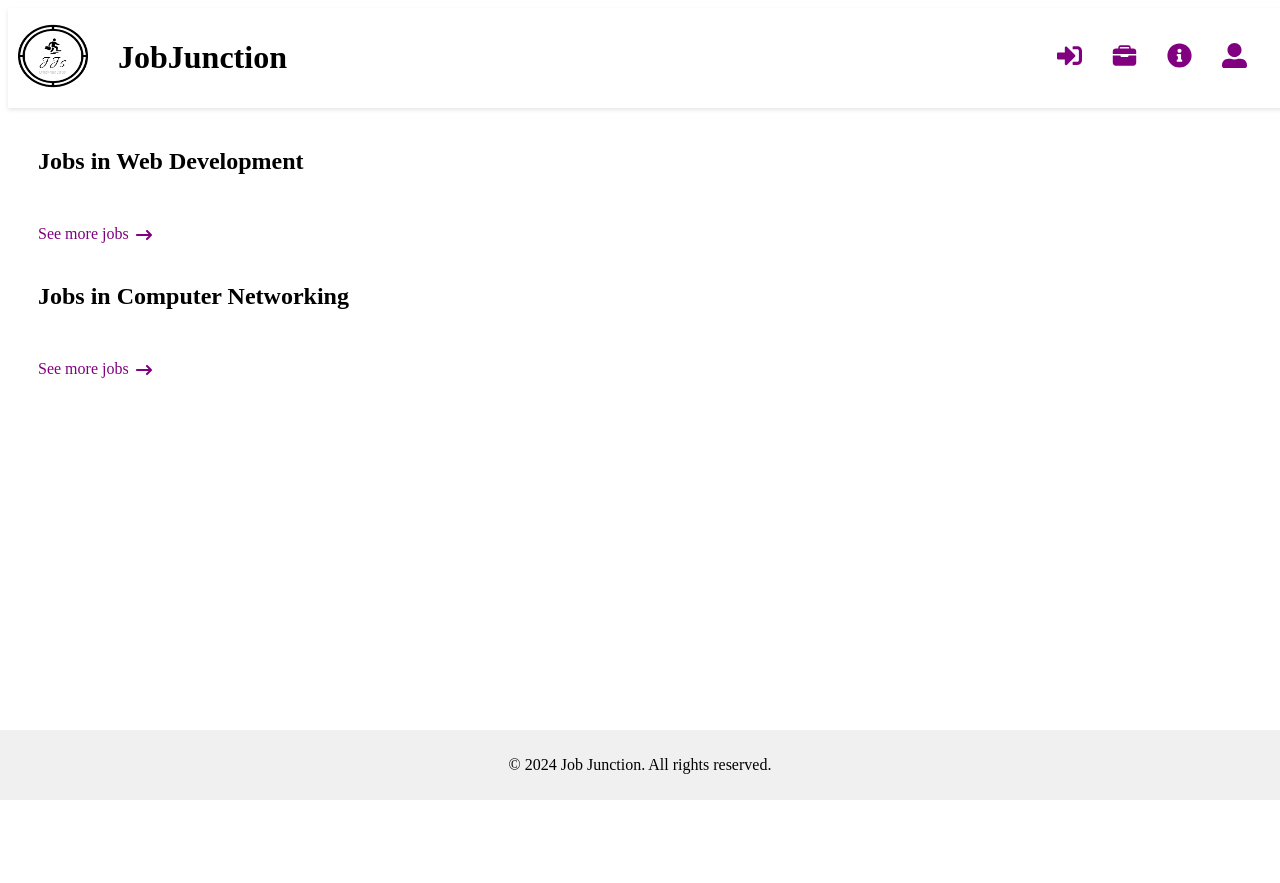
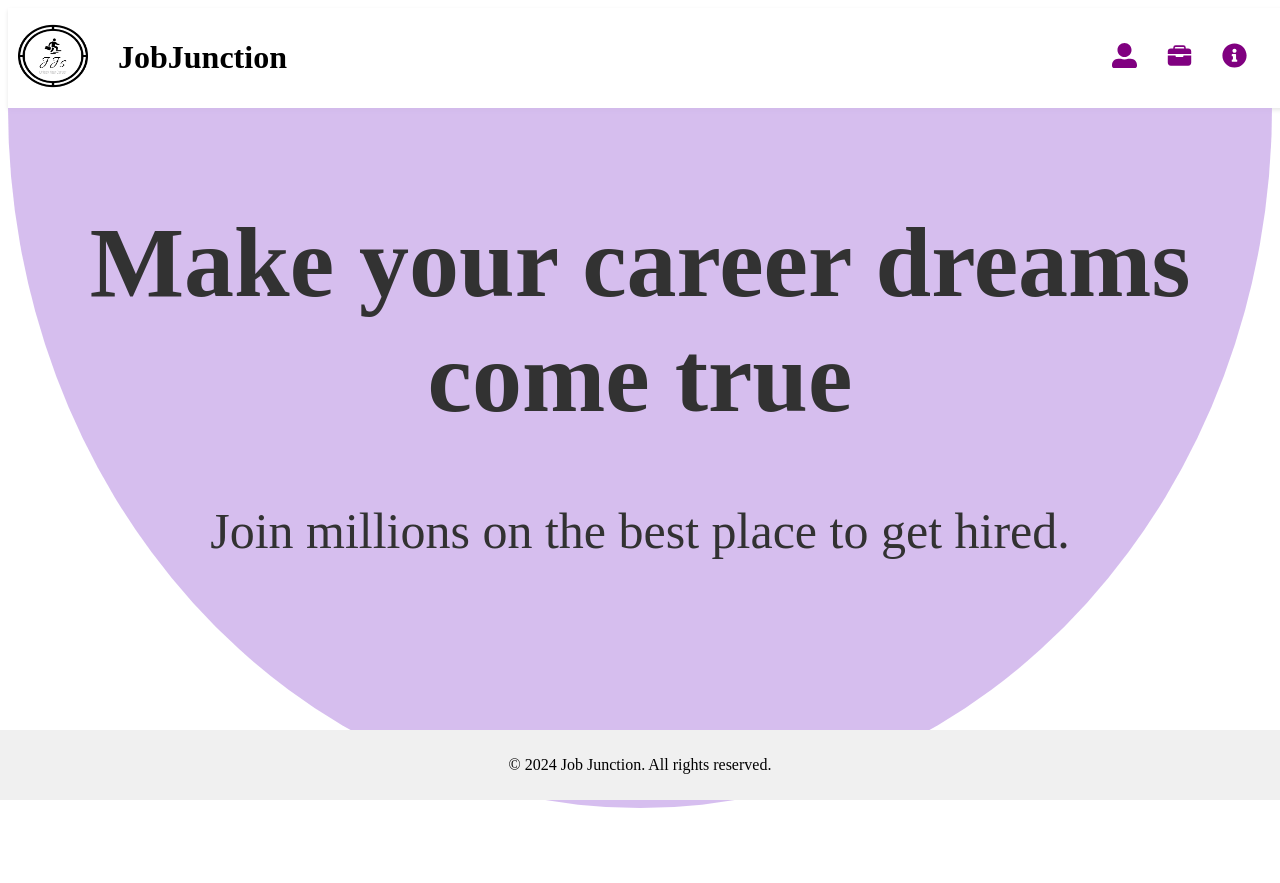
Before and after one commit to Prem203/JobJunction, a React (Create React App) app in the folder client/: page / in a window 1280 px wide. Shown: the top 883 px of the page. Before the commit the page ends 800 px from the top, so only its background shows below. Built offline with nearby package versions, Linux system fonts and the light colour scheme.

Commit message:
Updated landing page

```diff
--- a/client/src/constants.js
+++ b/client/src/constants.js
@@ -1,4 +1,4 @@
 export const ICON_LIST_PROFILE = ["home", "bookmarks", "logout"];
 export const ICON_LIST_COMMON = ["home"];
-export const ICON_LIST_HOME = ["login", "briefcase", "info", "user"];//user has to be removed
+export const ICON_LIST_HOME_LOGOUT = ["login", "briefcase", "info"];
 export const ICON_LIST_HOME_LOGIN = ["user", "briefcase", "info"];
--- a/client/src/pages/LandingPage.jsx
+++ b/client/src/pages/LandingPage.jsx
@@ -1,101 +1,26 @@
 import React, { useEffect, useState } from "react";
 import Footer from "../components/Footer.jsx";
 import Header from "../components/Header.jsx";
-import { FaArrowRightLong } from "react-icons/fa6";
-import { ICON_LIST_HOME } from "../constants.js";
+import { ICON_LIST_HOME_LOGIN, ICON_LIST_HOME_LOGOUT } from "../constants.js";
 import "../styling/styles.css";
 
 export default function LandingPage() {
-  const [computerNetworkingJobs, setComputerNetworkingJobs] = useState([]);
-  const [webDevelopmentJobs, setWebDevelopmentJobs] = useState([]);
-
-  useEffect(() => {
-    // fetchWebDevelopmentJobs();
-    // fetchComputerNetworkingJobs();
-  }, []);
-
-  // const fetchWebDevelopmentJobs = async () => {
-  //   console.log("Fetching web development jobs");
-  //   const options = {
-  //     method: "GET",
-  //     headers: {
-  //       "X-RapidAPI-Key": API_KEY_1,
-  //       "X-RapidAPI-Host": API_HOST,
-  //     },
-  //   };
-  //   try {
-  //     const response = await fetch(FETCH_WEB_DEVELOPMENT_JOBS_URL, options);
-  //     const data = await response.json();
-  //     console.log(data);
-  //     const extractedData = data.data;
-  //     if (extractedData.length > 5)
-  //       extractedData.splice(5, extractedData.length - 5);
-  //     setWebDevelopmentJobs(extractedData);
-  //   } catch (error) {
-  //     console.error(error);
-  //   }
-  // };
-
-  // const fetchComputerNetworkingJobs = async () => {
-  //   console.log("Fetching computer networking jobs");
-  //   const options = {
-  //     method: "GET",
-  //     headers: {
-  //       "X-RapidAPI-Key": API_KEY_1,
-  //       "X-RapidAPI-Host": API_HOST,
-  //     },
-  //   };
-  //   try {
-  //     const response = await fetch(FETCH_COMPUTER_NETWORKING_JOBS_URL, options);
-  //     const data = await response.json();
-  //     console.log(data);
-  //     const extractedData = data.data;
-  //     if (extractedData.length > 5)
-  //       extractedData.splice(5, extractedData.length - 5);
-  //     setComputerNetworkingJobs(extractedData);
-  //   } catch (error) {
-  //     console.error(error);
-  //   }
-  // };
+  // useEffect(() => {}, []);
 
   return (
     <>
-      <Header headerTag={"JobJunction"} iconList={ICON_LIST_HOME} />
-      <div className="home">
-        <div className="recommended-jobs">
-          <h2>Jobs in Web Development</h2>
-          <div className="job-cards">
-            {webDevelopmentJobs.map((job) => (
-              <div key={job.job_id} className="job-card">
-                <h3 className="job-title">{job.job_title}</h3>
-                <p className="job-company">{job.employer_name}</p>
-                <p className="job-location">{job.job_country}</p>
-              </div>
-            ))}
-          </div>
-          <a href="/jobList" className="see-more-link">
-            <div>See more jobs</div>
-            <FaArrowRightLong className="right-arrow" />
-          </a>
+      <Header headerTag={"JobJunction"} iconList={ICON_LIST_HOME_LOGIN} />
+      <div className="semicircle">
+        <div className="home-content">
+          <h1>
+            Make your career dreams <br />
+            come true
+          </h1>
+          Join millions on the best place to get hired. <br />
         </div>
-        <div className="recommended-jobs">
-          <h2>Jobs in Computer Networking</h2>
-          <div className="job-cards">
-            {computerNetworkingJobs.map((job) => (
-              <div key={job.job_id} className="job-card">
-                <h3 className="job-title">{job.job_title}</h3>
-                <p className="job-company">{job.employer_name}</p>
-                <p className="job-location">{job.job_country}</p>
-              </div>
-            ))}
-          </div>
-          <a href="/jobList" className="see-more-link">
-            <div>See more jobs</div>
-            <FaArrowRightLong className="right-arrow" />
-          </a>
-        </div>
-        <Footer />
       </div>
+      <div className="home-tagline">Find the job that fits your life</div>
+      <Footer />
     </>
   );
 }
--- a/client/src/styling/styles.css
+++ b/client/src/styling/styles.css
@@ -1,3 +1,5 @@
+
+
 .header{
     display: flex;
     justify-content: space-between;
@@ -133,3 +135,36 @@ footer {
   font-size: 1.2rem;
   margin-left: 10px;
 }
+
+.semicircle {
+  padding: 0 !important;
+  margin: 0 !important;
+  width: auto;
+  height: 700px;
+  background-color: #ccaeeb;
+  opacity: 0.8;
+  border-radius: 0 0 50% 50% / 0 0 100% 100%;
+  overflow: hidden;
+}
+
+.home-content{
+  display: flex;
+  flex-direction: column;
+  text-align: center;
+  justify-content: center;
+  align-items: center;
+  margin-top: 30px;
+  margin-bottom: 50px;
+  font-size: 50px;
+}
+
+.home-tagline{
+  display: flex;
+  flex-direction: column;
+  text-align: center;
+  justify-content: center;
+  font-family: system-ui, -apple-system, BlinkMacSystemFont, 'Segoe UI', Roboto, Oxygen, Ubuntu, Cantarell, 'Open Sans', 'Helvetica Neue', sans-serif;
+  font-size: 5.625rem;
+  letter-spacing: -.04em;
+  margin-top: 50px;
+}
```
